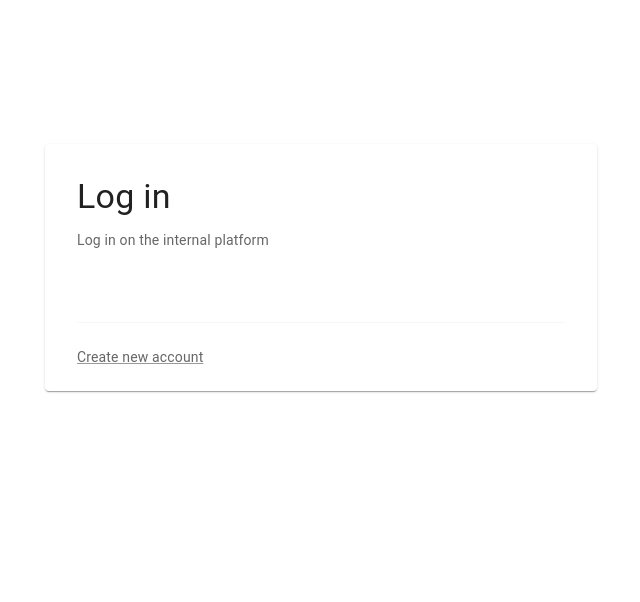
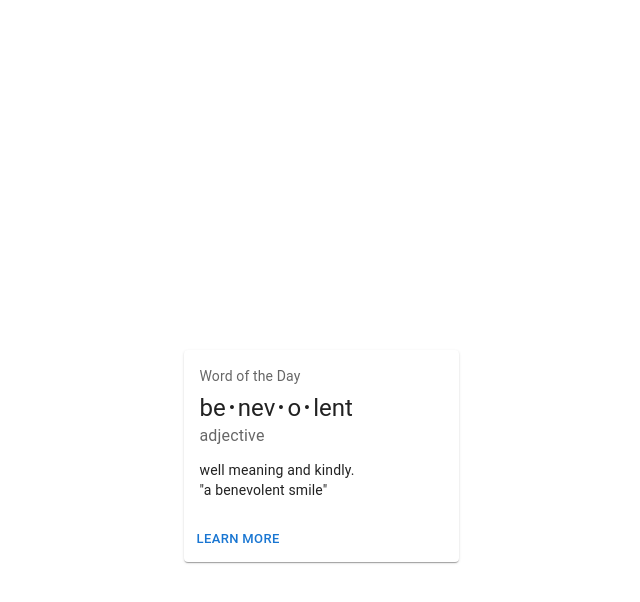
Before and after one commit to PaperUnicorn/thankful-bikes, a React (Create React App) app: page /welcome/login in a window 1280 px wide. Shown: the top 602 px of the page, without its empty margins (319-959 px from the left). Built offline with nearby package versions, Linux system fonts and the light colour scheme.

Commit message:
auth page layout

```diff
--- a/package.json
+++ b/package.json
@@ -5,6 +5,7 @@
   "dependencies": {
     "@emotion/react": "^11.11.1",
     "@emotion/styled": "^11.11.0",
+    "@mui/icons-material": "^5.11.16",
     "@mui/material": "^5.13.6",
     "@testing-library/jest-dom": "^5.16.5",
     "@testing-library/react": "^13.4.0",
@@ -45,5 +46,6 @@
       "last 1 firefox version",
       "last 1 safari version"
     ]
-  }
+  },
+  "homepage": "/login"
 }
--- a/src/components/LoadingScreen.tsx
+++ b/src/components/LoadingScreen.tsx
@@ -1,15 +1,13 @@
-import { useEffect } from 'react';
-import type { FC } from 'react';
-import { Box } from '@mui/material';
+import { useEffect } from "react";
+import type { FC } from "react";
+import { Box } from "@mui/material";
 
 const LoadingScreen: FC = () => {
-
-
   return (
     <Box
       sx={{
-        backgroundColor: 'background.paper',
-        minHeight: '100%',
+        backgroundColor: "background.black",
+        minHeight: "100%",
       }}
     />
   );
--- /dev/null
+++ b/src/layout/LoginLayout.tsx
@@ -0,0 +1,42 @@
+import { Container, Grid } from "@mui/material";
+import Login from "../pages/Authentication/Login";
+
+const style = {
+  container: {
+    display: "flex",
+    justifyContent: "center",
+    alignItems: "center",
+    top: "50%",
+  },
+};
+
+const LoginLayout: React.FC<any> = () => {
+  return (
+    <Grid
+      container
+      direction="column"
+      justifyContent="flex-end"
+      sx={{
+        minHeight: "100vh",
+      }}
+    >
+      <Grid item xs={12}>
+        <Grid
+          item
+          xs={12}
+          container
+          justifyContent="center"
+          alignItems="center"
+          sx={{
+            minHeight: { xs: "calc(100vh - 134px)", md: "calc(100vh - 112px)" },
+          }}
+        >
+          <Grid item>
+            <Login />
+          </Grid>
+        </Grid>
+      </Grid>
+    </Grid>
+  );
+};
+export default LoginLayout;
--- /dev/null
+++ b/src/pages/Authentication/Login.tsx
@@ -0,0 +1,43 @@
+import { Link } from 'react-router-dom';
+
+// material-ui
+import { Box, Button, Card, CardActions, CardContent, Grid, Stack, Typography } from '@mui/material';
+
+
+const bull = (
+  <Box
+    component="span"
+    sx={{ display: 'inline-block', mx: '2px', transform: 'scale(0.8)' }}
+  >
+    •
+  </Box>
+);
+
+const Login: React.FC<any> = ({sx}) => {
+  return(
+    <Card sx={{ minWidth: 275 }}>
+      <CardContent>
+        <Typography sx={{ fontSize: 14 }} color="text.secondary" gutterBottom>
+          Word of the Day
+        </Typography>
+        <Typography variant="h5" component="div">
+          be{bull}nev{bull}o{bull}lent
+        </Typography>
+        <Typography sx={{ mb: 1.5 }} color="text.secondary">
+          adjective
+        </Typography>
+        <Typography variant="body2">
+          well meaning and kindly.
+          <br />
+          {'"a benevolent smile"'}
+        </Typography>
+      </CardContent>
+      <CardActions>
+        <Button size="small">Learn More</Button>
+      </CardActions>
+    </Card>
+  )
+
+}
+
+export default Login;
--- a/src/pages/Login.tsx
+++ /dev/null
@@ -1,80 +0,0 @@
-import type { FC } from 'react';
-import { Link as RouterLink } from 'react-router-dom';
-import {
-  Box,
-  Card,
-  CardContent,
-  Container,
-  Divider,
-  Link,
-  Typography,
-} from '@mui/material';
-
-const Login: FC = () => {
-  return (
-    <Box
-      sx={{
-        backgroundColor: 'background.default',
-        display: 'flex',
-        flexDirection: 'column',
-        minHeight: '100vh',
-      }}
-    >
-      <Container maxWidth='sm' sx={{ py: '80px' }}>
-        <Box
-          sx={{
-            display: 'flex',
-            justifyContent: 'center',
-            mb: 8,
-          }}
-        ></Box>
-        <Card>
-          <CardContent
-            sx={{
-              display: 'flex',
-              flexDirection: 'column',
-              p: 4,
-            }}
-          >
-            <Box
-              sx={{
-                alignItems: 'center',
-                display: 'flex',
-                justifyContent: 'space-between',
-                mb: 3,
-              }}
-            >
-              <div>
-                <Typography color='textPrimary' gutterBottom variant='h4'>
-                  Log in
-                </Typography>
-                <Typography color='textSecondary' variant='body2'>
-                  Log in on the internal platform
-                </Typography>
-              </div>
-            </Box>
-            <Box
-              sx={{
-                flexGrow: 1,
-                mt: 3,
-              }}
-            >
-
-            </Box>
-            <Divider sx={{ my: 3 }} />
-            <Link
-              color='textSecondary'
-              component={RouterLink}
-              to='/authentication/register'
-              variant='body2'
-            >
-              Create new account
-            </Link>
-          </CardContent>
-        </Card>
-      </Container>
-    </Box>
-  );
-};
-
-export default Login;
--- a/src/routes.tsx
+++ b/src/routes.tsx
@@ -4,6 +4,7 @@
 import { Suspense, lazy } from "react";
 import LoadingScreen from "./components/LoadingScreen";
 import NotFoundScreen from "./components/errors/NotFoundScreen";
+import LoginLayout from "./layout/LoginLayout";
 
 
 const Loadable = (Component: any) => (props: JSX.IntrinsicAttributes) =>
@@ -14,7 +15,7 @@
   );
 
 // *  AUTHENTICATION PAGES
-const Login = Loadable(lazy(() => import('./pages/Login')));
+const Login = Loadable(lazy(() => import('./pages/Authentication/Login')));
 // const Register = Loadable(
 //   lazy(() => import('./pages/authentication/Register'))
 // );
@@ -32,7 +33,7 @@
         },
         {
             path: 'login',
-            element: <Login />,
+            element: <LoginLayout />,
         },
         // {
         //   path: 'register',
```
Also changed, not shown: src/layout/Header/Navbar.tsx (added, +162 -0 lines), 1 other file (tests, documents, lock files or other folders).
